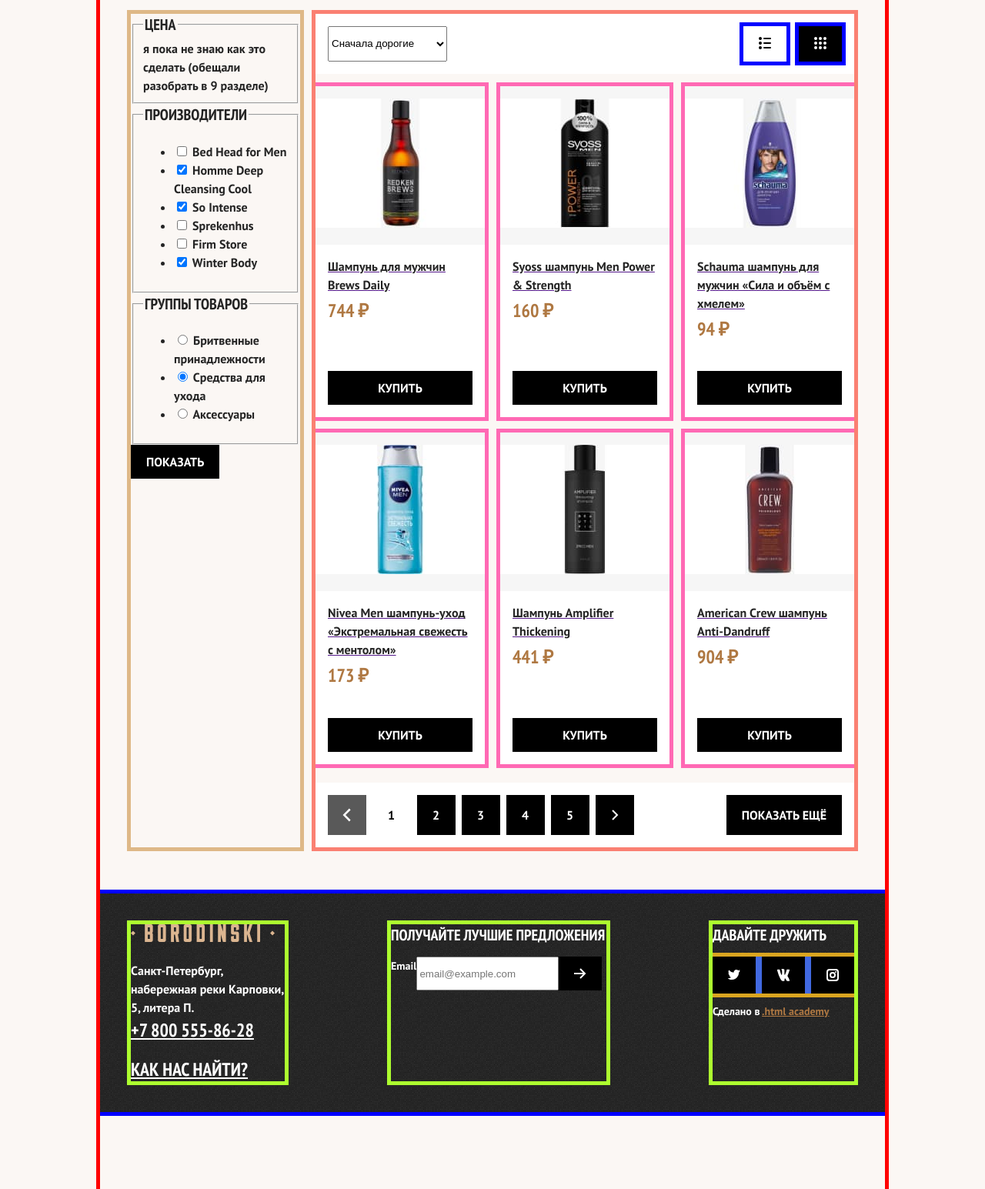
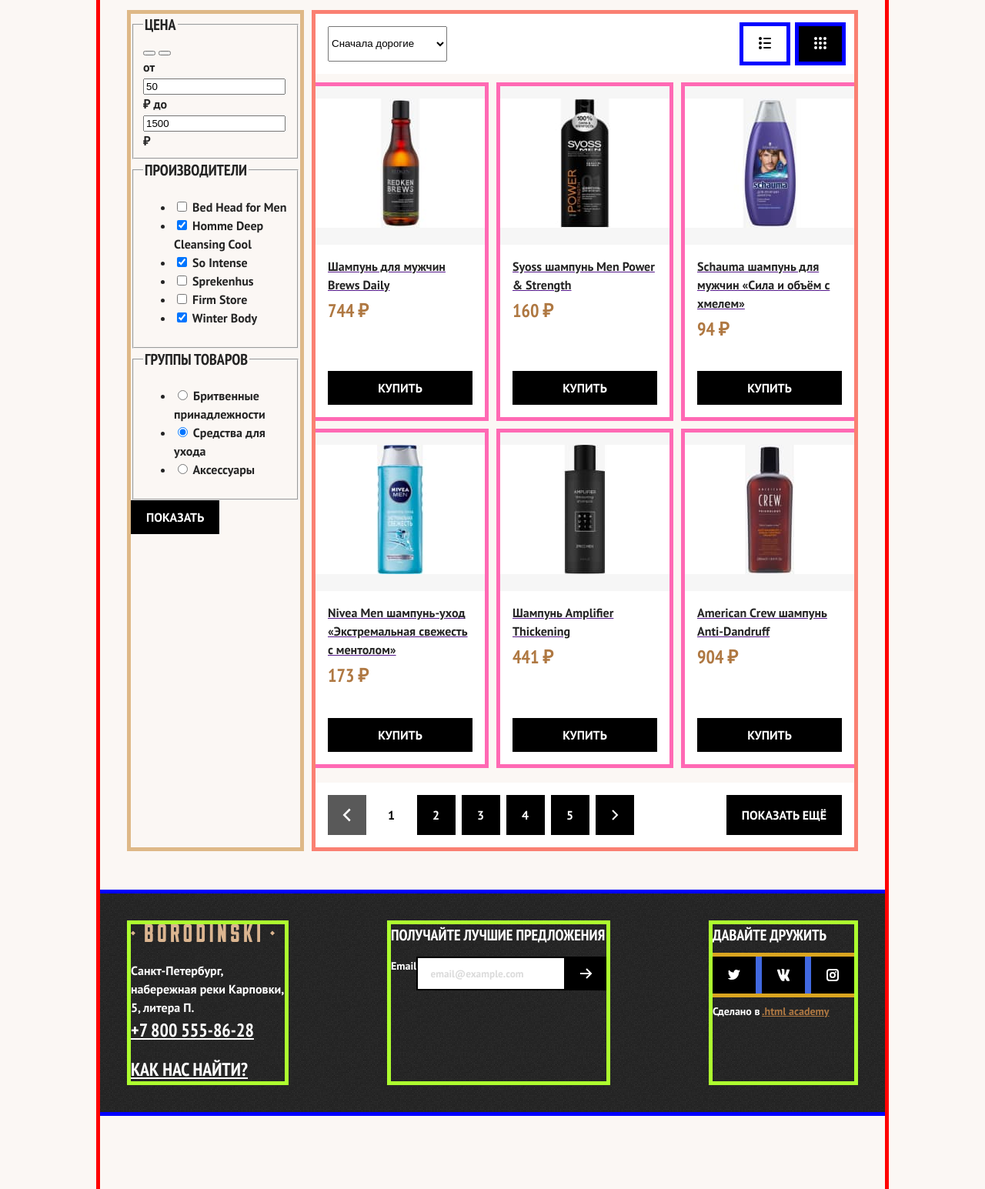
Before and after one commit to ToryaToria/BarderShop_2024, a plain HTML site: page catalog.html in a window 1280 px wide. Shown: the part 200-1745 px from the top of the page at 77% size. Drawn offline with Linux system fonts and the light colour scheme.

Commit message:
дз-9: формы, rangre

```diff
--- a/catalog.html
+++ b/catalog.html
@@ -83,7 +83,32 @@
 
 				<fieldset class="filter-group">
 					<legend class="filter-title">Цена</legend>
-					я пока не знаю как это сделать (обещали разобрать в 9 разделе)
+
+					<div class="range">
+						<div class="range-scale">
+							<div class="range-bar">
+								<button class="range-toggle toggle-min" type="button">
+									<span class="visually-hidden">Изменить минимальную цену</span>
+								</button>
+								<button class="range-toggle toggle-max" type="button">
+									<span class="visually-hidden">Изменить максимальную цену</span>
+								</button>
+							</div>
+						</div>
+
+						<div class="range-wrapper-inputs">
+							<label class="catalog-filter-label">
+								от <input class="range-input" type="number" value="50" name="min-price"> ₽
+							</label>
+							<label class="catalog-filter-label">
+								до <input class="range-input" type="number" value="1500" name="max-price"> ₽
+							</label>
+						</div>
+					</div>
+
+
+
+
 				</fieldset>
 
 				<fieldset class="filter-group">
--- a/css/style.css
+++ b/css/style.css
@@ -536,7 +536,7 @@ body {
 	margin-left: 16px;
 }
 
-/* +++++++++++++a ppointment +++++++++++++++++++*/
+/* +++++++++++++ appointment +++++++++++++++++++*/
 .appointment {
 	width: 430px;
 }
@@ -577,7 +577,54 @@ body {
 	line-height: 140%;
 	font-weight: 700;
 	text-transform: uppercase;
+
+	margin-bottom: 8px;
 }
+
+.field {
+padding: 10px 16px;
+margin: 0;
+font-family: inherit;
+font-weight: 700;
+background-color: #ffffff;
+border: 2px solid #242424;
+
+}
+
+/* Hover, Focus */
+.field:hover,
+.field:focus {
+  border-color: #af7842;
+}
+
+.field:focus {
+  outline: 2px solid #dbb590;
+}
+
+/* Disabled */
+.field:disabled,
+.field:disabled:hover {
+  color: #595959;
+  background-color: #dbb590;
+  border-color: #595959;
+}
+
+/* Invalid */
+.field:invalid {
+  box-shadow: none;
+}
+
+.field:focus:invalid {
+  border-color: #ea5454;
+}
+
+/* Placeholder */
+.field::placeholder {
+  color: #dbdbdb;
+  opacity: 1;
+}
+
+
 
 /* +++++++++++++ footer +++++++++++++++++++*/
 .main-footer,
@@ -623,6 +670,12 @@ body {
 
 .newsletter-form {
 	display: flex;
+}
+
+.newsletter-form .field {
+	/* width: 223px; */
+	flex-grow: 1;
+	border: 2px solid #000000;
 }
 
 .newsletter-button {
```
Also changed, not shown: index.html (+5 -5 lines).
